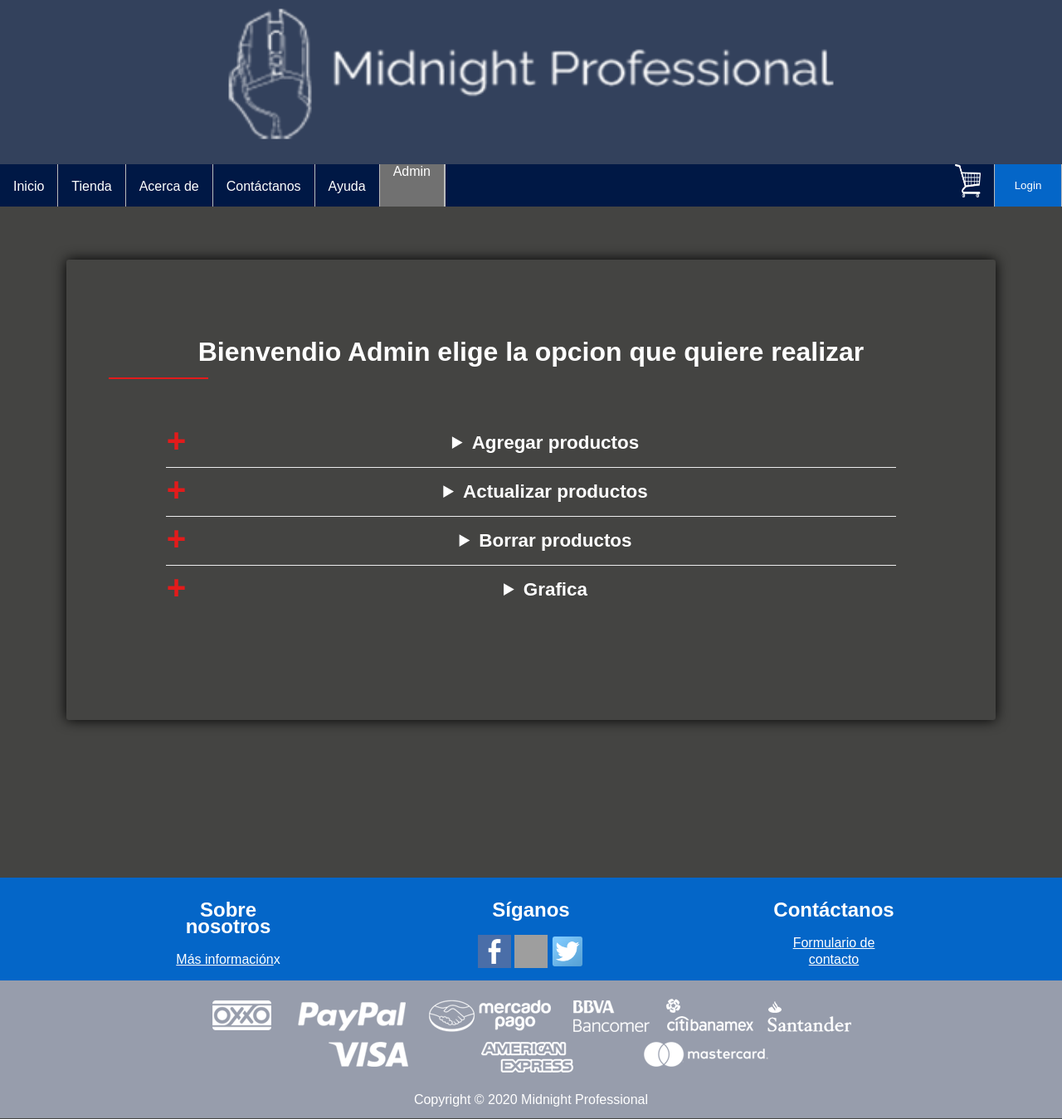
After one commit to icryeverytime/proyecto.github.io, a PHP site: page /admin.php in a window 1280 px wide. The commit adds this page. Shown: the whole page at 83% size. Run offline with PHP 8.4, Linux system fonts and the light colour scheme; grey boxes are pictures that could not be loaded.

Commit message:
Diseño de admin
admin

```diff
--- /dev/null
+++ b/admin.php
@@ -0,0 +1,147 @@
+<!DOCTYPE html>
+<html lang="es">
+<head>
+    <meta charset="UTF-8">
+    <meta name="viewport" content="width=device-width, initial-scale=1.0">
+    <title>Admin</title>
+    <link rel="shortcut icon" href="img/favicon.ico"/>
+    <link rel="stylesheet" href="estilos/estilos.css"/>
+    <link rel="stylesheet" href="estilos/faq.css">
+</head>
+<body>
+<body>
+        <div id="navbar">
+            <header>
+                <a href="index.html">
+                    <img src="img/Logo2.png" class="img-centrar" id="head">
+                </a>
+                <br>
+                </header>
+                <nav>
+                    <ul>
+                        <li><a id="hide" href="index.html"><br>Inicio</a></li>
+                        <li><a href="aas.html" id="hide"><br>Tienda</a></li>
+                        <li><a href="acercade.html" id="hide"><br>Acerca de</a></li>
+                        <li><a href="contact.php" id="hide"><br>Contáctanos</a></li>
+                        <li><a href="about.asp" id="hide"><br>Ayuda</a></li>
+                        <li><a href="admin.php" id="hide" class="active">Admin</a></li>
+                        <li style="float: right;"> <button href="login.html" id="log">Login</li>
+                        <li onclick="tres()">
+                        <img src="img/menu.png" width="40px" height="40px" id="show">
+                        </li>
+                        <li style="float: right;"><a href="login.html" style="height: 50.8px;"><img src="img/cart.png" width="31px" height="40px"></a></li>
+                    </ul>
+                </nav>
+                <div id="mostrar">
+                <a href=# id="muestra" onclick="dos()">X</a>
+                <a href="index.html" id="muestra" style="background-color:  #0466C8;">Inicio</a>
+                <a href="aas.asp" id="muestra">Tienda</a>
+                <a href="acercade.html" id="muestra">Acerca de</a>
+                <a href="contact.php" id="muestra">Contáctanos</a>
+                <a href="admin.php" id="muestra" class="active">Admin</a>
+                <a href="about.asp" id="muestra">Ayuda</a>
+                </div>
+        </div>
+    <div id="content">
+    <div id="faq" class="faq-body" style="text-align:center;">
+    <div class="faq-header">
+      <h3 class="faq-title">Bienvendio Admin elige la opcion que quiere realizar</h3>
+      <div class="seperator"></div>
+      <div class="faq-list">
+        <div>
+          <details>
+            <summary title="Agregar productos">Agregar productos</summary>
+            <p class="faq-content">
+                <form>
+                    <label for="nombre">Nombre de producto:</label>
+                    <br>
+                    <input type="text" id="nombre" name="nombre">
+                    <br>
+                    <br>
+                    <label for="descripcion">Descripcion del producto:</label>
+                    <br>
+                    <textarea id="descripcion" name="descripcion" rows="4" columns="50"></textarea>
+                    <br><br>
+                    <label for="precio">Precio del producto:</label>
+                    <br>
+                    <input type="number" id="precio" name="precio" min="1">
+                    <br>
+                    <br>
+                    <label for="Estado">Estado del producto</label>
+                    <br>
+                    <input type="number" id="Estado" name="Estado" min="1" max="2">
+                    <br><br>
+                    <input type="submit" value="Agregar producto">
+                </form>
+            </p>
+          </details>
+        </div>
+        <div>
+          <details>
+            <summary title="Actualizar productos">Actualizar productos</summary>
+            <p class="faq-content">
+              <form>
+                <label for="nombreActu">Nombre de producto a actualizar:</label>
+
+                <input type="text" id="nombreActu" name="nombreActu">
+                <br><br>
+                <input type="submit" value="Actualizar producto">
+            </form>
+            </p>
+          </details>
+        </div>
+        <div>
+          <details>
+            <summary title="Borrar productos">Borrar productos</summary>
+            <p class="faq-content">
+            <form>
+                <label for="nombreEli">Nombre de producto a eliminar:</label>
+
+                <input type="text" id="nombreEli" name="nombreEli">
+                <br><br>
+                <input type="submit" value="Eliminar producto">
+            </form>
+            </p>
+          </details>
+        </div>
+        <div>
+          <details>
+            <summary title="Grafica">Grafica</summary>
+            <p class="faq-content">
+              <input type="submit" value="Grafica">
+            </p>
+          </details>
+        </div>
+      </div>
+    </div>
+  </div>
+    <br><br><br><br><br><br><br>
+    </div>
+    <footer>
+    <div class="pie">
+      <div>
+        <h2>Sobre nosotros</h2>
+        <a href="acercade.php" class="linkpie">Más información</a>x
+      </div>
+      <div>
+        <h2>Síganos</h2>
+        <a href="https://www.facebook.com/Midnight-Profesional-113600053882887"><img src="img/facebook-icon.png"
+            width="40px" height="40px"></a>
+        <a href="https://www.instagram.com/midnightprofessional/"><img src="img/Instagram.png" width="40px"
+            height="40px"></a>
+        <a href="https://twitter.com/MidnightProfes1"><img src="img/Twitter-icon.png" width="40px" height="40px"></a>
+      </div>
+      <div>
+        <h2>Contáctanos</h2>
+        <a href="contact.php" class="linkpie">Formulario de contacto</a>
+      </div>
+    </div>
+    <div class="copyright">
+      <div class="contenido">
+        <img id="banco" src="img/pagos.png" alt=""><br><br>
+        Copyright © 2020 Midnight Professional
+      </div>
+    </div>
+  </footer>
+</body>
+</html>
--- a/estilos/faq.css
+++ b/estilos/faq.css
@@ -117,3 +117,6 @@ summary:after {
     text-align: center;
     width: 25px;
 }
+form label{
+    color: white;
+}
```
